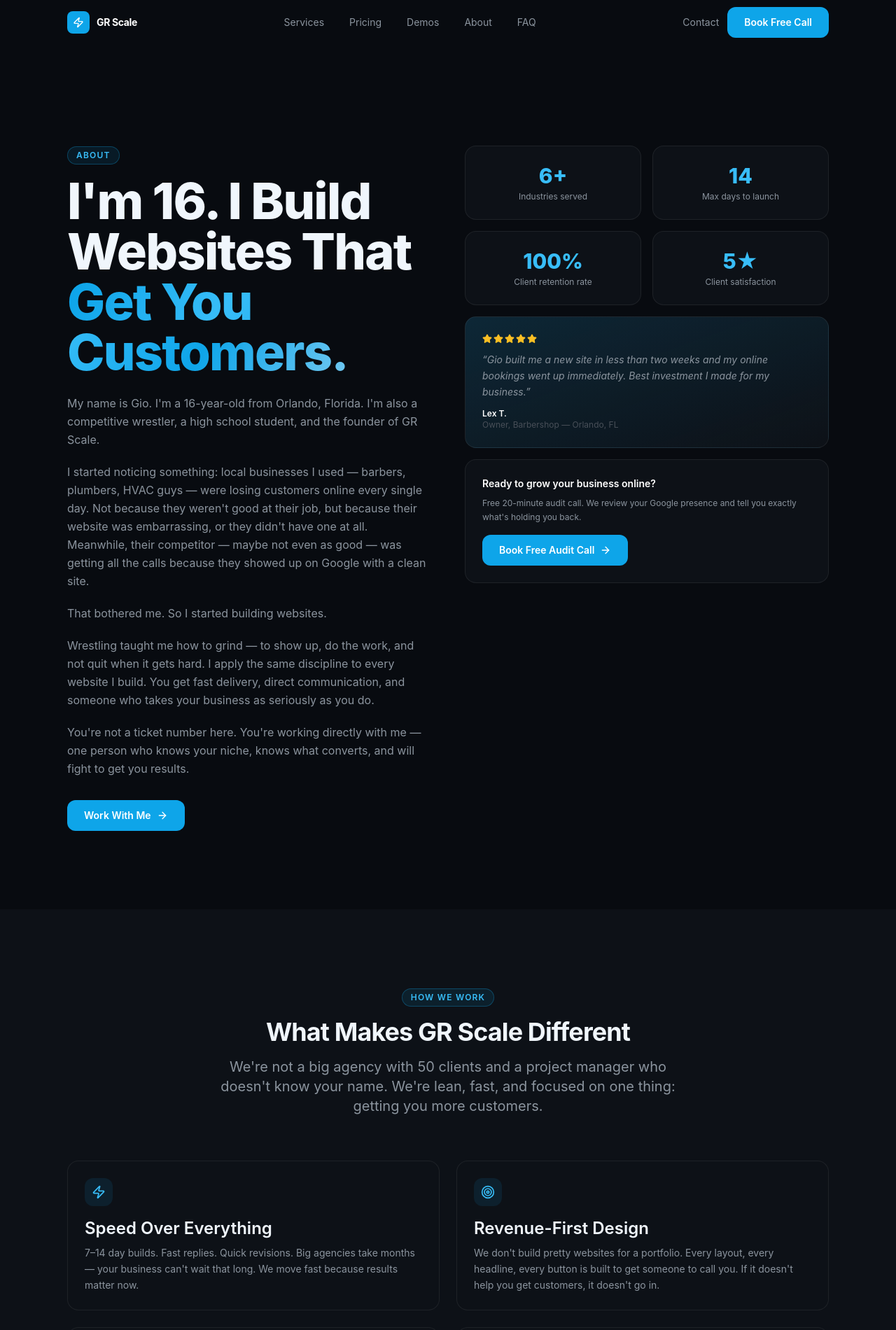
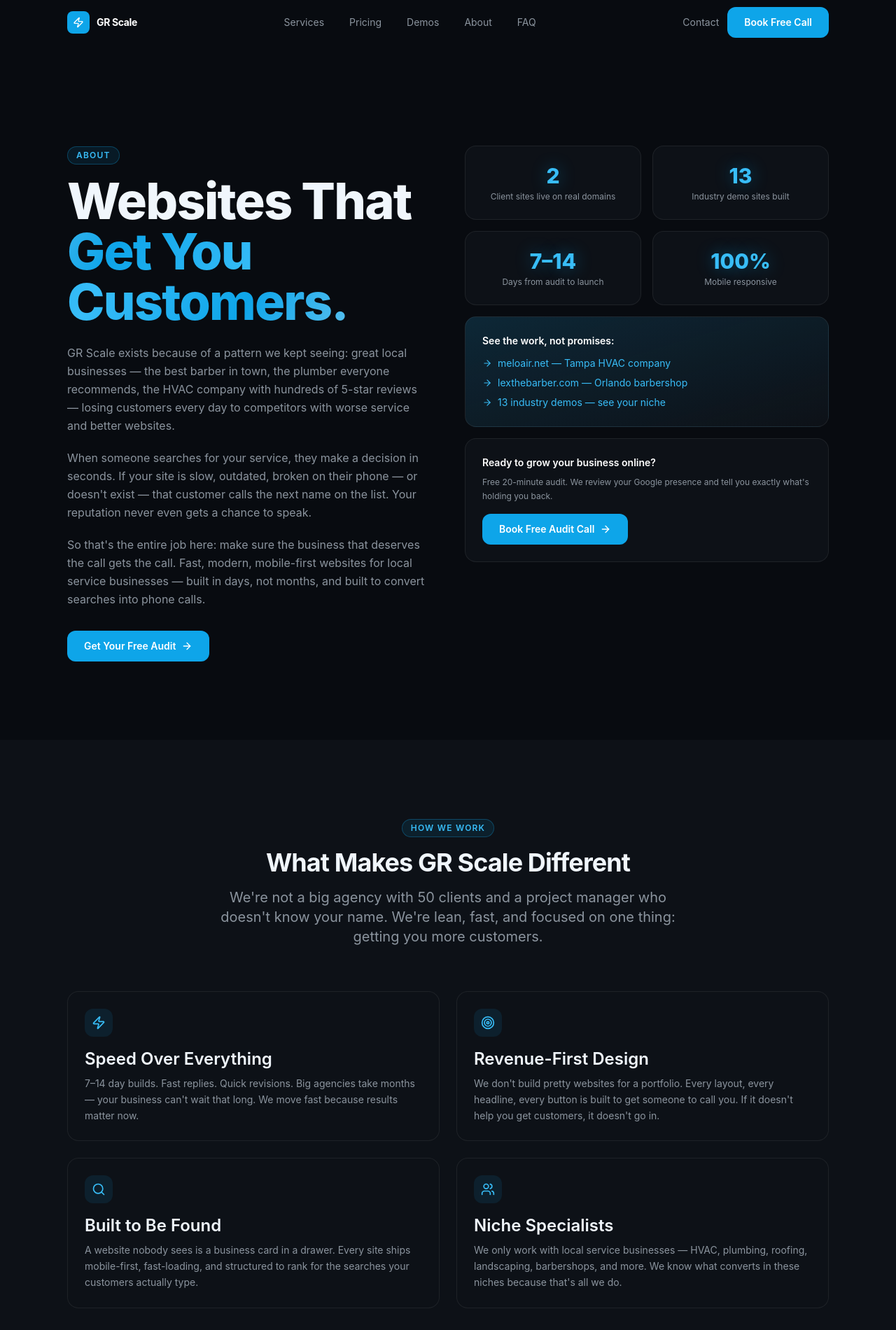
Before and after one commit to hayabusarivera23-ops/gr-scale-website, a Next.js app: page /about in a window 1280 px wide. Shown: the top 1900 px of the page at 70% size. Built offline with nearby package versions, Linux system fonts and the light colour scheme.

Commit message:
Rewrite About page: client-focused, team voice, remove personal bio + unverifiable stats

```diff
--- a/src/app/about/page.tsx
+++ b/src/app/about/page.tsx
@@ -1,5 +1,5 @@
 import Link from 'next/link'
-import { ArrowRight, Target, Heart, Zap, Users, CheckCircle, Star } from 'lucide-react'
+import { ArrowRight, Target, Zap, Search, Users, CheckCircle } from 'lucide-react'
 
 const VALUES = [
   {
@@ -13,28 +13,28 @@ const VALUES = [
     desc: "We don't build pretty websites for a portfolio. Every layout, every headline, every button is built to get someone to call you. If it doesn't help you get customers, it doesn't go in.",
   },
   {
-    icon: Heart,
-    title: 'Local Specialist',
-    desc: 'We only work with local service businesses — HVAC, plumbing, roofing, landscaping, barbershops. We know what converts in these niches because that\'s all we do.',
+    icon: Search,
+    title: 'Built to Be Found',
+    desc: 'A website nobody sees is a business card in a drawer. Every site ships mobile-first, fast-loading, and structured to rank for the searches your customers actually type.',
   },
   {
     icon: Users,
-    title: 'You Deal with Gio Directly',
-    desc: 'No account managers. No middlemen. You text me, I respond. You get one person who knows your business and actually cares whether you\'re getting results.',
+    title: 'Niche Specialists',
+    desc: 'We only work with local service businesses — HVAC, plumbing, roofing, landscaping, barbershops, and more. We know what converts in these niches because that\'s all we do.',
   },
 ]
 
 const STATS = [
-  { number: '6+',   label: 'Industries served'         },
-  { number: '14',   label: 'Max days to launch'        },
-  { number: '100%', label: 'Client retention rate'     },
-  { number: '5★',   label: 'Client satisfaction'       },
+  { number: '2',     label: 'Client sites live on real domains' },
+  { number: '13',    label: 'Industry demo sites built'         },
+  { number: '7–14',  label: 'Days from audit to launch'         },
+  { number: '100%',  label: 'Mobile responsive'                 },
 ]
 
 const WHY_DIFFERENT = [
-  'No agency overhead — you pay for the work, not a team of account managers',
+  'No agency overhead — you pay for the work, not a floor of account managers',
   'You see a demo for your exact niche before you pay anything',
-  'One point of contact from audit to launch',
+  'One dedicated point of contact from audit to launch',
   'Sites built to rank on Google, not just look good',
   'No long-term contracts on design work',
   'Ongoing support after launch — you\'re not abandoned',
@@ -50,72 +50,69 @@ export default function AboutPage() {
   return (
     <div className="pt-24">
 
-      {/* ── HEADER / STORY ── */}
+      {/* ── HEADER ── */}
       <section className="section pb-0">
         <div className="container-site max-w-4xl">
           <div className="grid gap-12 lg:grid-cols-2 items-start">
             <div>
               <span className="badge mb-4">About</span>
               <h1 className="h1 mb-6">
-                I&apos;m 16. I Build Websites That{' '}
+                Websites That{' '}
                 <span className="text-gradient">Get You Customers.</span>
               </h1>
 
               <p className="text-[var(--text-muted)] leading-relaxed mb-5">
-                My name is Gio. I&apos;m a 16-year-old from Orlando, Florida. I&apos;m also a competitive wrestler, a high school student, and the founder of GR Scale.
+                GR Scale exists because of a pattern we kept seeing: great local businesses — the best barber in town, the plumber everyone recommends, the HVAC company with hundreds of 5-star reviews — losing customers every day to competitors with worse service and better websites.
               </p>
 
               <p className="text-[var(--text-muted)] leading-relaxed mb-5">
-                I started noticing something: local businesses I used — barbers, plumbers, HVAC guys — were losing customers online every single day. Not because they weren&apos;t good at their job, but because their website was embarrassing, or they didn&apos;t have one at all. Meanwhile, their competitor — maybe not even as good — was getting all the calls because they showed up on Google with a clean site.
-              </p>
-
-              <p className="text-[var(--text-muted)] leading-relaxed mb-5">
-                That bothered me. So I started building websites.
-              </p>
-
-              <p className="text-[var(--text-muted)] leading-relaxed mb-5">
-                Wrestling taught me how to grind — to show up, do the work, and not quit when it gets hard. I apply the same discipline to every website I build. You get fast delivery, direct communication, and someone who takes your business as seriously as you do.
+                When someone searches for your service, they make a decision in seconds. If your site is slow, outdated, broken on their phone — or doesn&apos;t exist — that customer calls the next name on the list. Your reputation never even gets a chance to speak.
               </p>
 
               <p className="text-[var(--text-muted)] leading-relaxed mb-8">
-                You&apos;re not a ticket number here. You&apos;re working directly with me — one person who knows your niche, knows what converts, and will fight to get you results.
+                So that&apos;s the entire job here: make sure the business that deserves the call gets the call. Fast, modern, mobile-first websites for local service businesses — built in days, not months, and built to convert searches into phone calls.
               </p>
 
               <Link href="/book" className="btn-primary">
-                Work With Me <ArrowRight className="h-4 w-4" />
+                Get Your Free Audit <ArrowRight className="h-4 w-4" />
               </Link>
             </div>
 
-            {/* Right column: stats + trust */}
+            {/* Right column: stats + real work */}
             <div className="flex flex-col gap-4">
               <div className="grid grid-cols-2 gap-4">
                 {STATS.map(s => (
                   <div key={s.label} className="card text-center">
-                    <p className="text-3xl font-extrabold text-brand-400 mb-1">{s.number}</p>
+                    <p className="stat-number text-3xl font-extrabold text-brand-400 mb-1">{s.number}</p>
                     <p className="text-xs text-[var(--text-muted)]">{s.label}</p>
                   </div>
                 ))}
               </div>
 
-              {/* Quote callout */}
+              {/* Real work callout */}
               <div className="card bg-gradient-to-br from-brand-500/15 to-transparent border-brand-500/20">
-                <div className="flex gap-0.5 mb-3">
-                  {Array.from({ length: 5 }).map((_, i) => (
-                    <Star key={i} className="h-3.5 w-3.5 fill-amber-400 text-amber-400" />
-                  ))}
+                <p className="text-sm font-semibold text-white mb-3">See the work, not promises:</p>
+                <div className="flex flex-col gap-2">
+                  <a href="https://meloair.net" target="_blank" rel="noopener noreferrer"
+                     className="flex items-center gap-2 text-sm text-brand-400 hover:text-brand-300 transition">
+                    <ArrowRight className="h-3.5 w-3.5" /> meloair.net — Tampa HVAC company
+                  </a>
+                  <a href="https://lexthebarber.com" target="_blank" rel="noopener noreferrer"
+                     className="flex items-center gap-2 text-sm text-brand-400 hover:text-brand-300 transition">
+                    <ArrowRight className="h-3.5 w-3.5" /> lexthebarber.com — Orlando barbershop
+                  </a>
+                  <Link href="/demos"
+                     className="flex items-center gap-2 text-sm text-brand-400 hover:text-brand-300 transition">
+                    <ArrowRight className="h-3.5 w-3.5" /> 13 industry demos — see your niche
+                  </Link>
                 </div>
-                <p className="text-sm text-[var(--text-muted)] leading-relaxed italic mb-3">
-                  &ldquo;Gio built me a new site in less than two weeks and my online bookings went up immediately. Best investment I made for my business.&rdquo;
-                </p>
-                <p className="text-xs font-semibold text-white">Lex T.</p>
-                <p className="text-xs text-[var(--text-dim)]">Owner, Barbershop — Orlando, FL</p>
               </div>
 
               {/* CTA card */}
               <div className="card">
                 <p className="text-sm font-semibold text-white mb-2">Ready to grow your business online?</p>
                 <p className="text-xs text-[var(--text-muted)] mb-4 leading-relaxed">
-                  Free 20-minute audit call. We review your Google presence and tell you exactly what&apos;s holding you back.
+                  Free 20-minute audit. We review your Google presence and tell you exactly what&apos;s holding you back.
                 </p>
                 <Link href="/book" className="btn-primary text-sm py-2 px-4 justify-center">
                   Book Free Audit Call <ArrowRight className="h-4 w-4" />
@@ -177,9 +174,9 @@ export default function AboutPage() {
       <section className="section bg-[#0d1117]">
         <div className="container-site max-w-3xl text-center">
           <span className="badge mb-4">Who We Work With</span>
-          <h2 className="h2 mb-6">Local Florida Service Businesses</h2>
+          <h2 className="h2 mb-6">Local Service Businesses Nationwide</h2>
           <p className="lead mb-10">
-            If your customers find you on Google, we can help you get more of them. We specialize in service-based local businesses.
+            Based in Orlando, working with service businesses anywhere in the U.S. If your customers find you on Google, we can help you get more of them.
           </p>
 
           <div className="grid grid-cols-2 sm:grid-cols-5 gap-3 mb-8">
@@ -204,7 +201,7 @@ export default function AboutPage() {
         <div className="container-site max-w-2xl text-center">
           <h2 className="h2 mb-4">Let&apos;s Talk About Your Business</h2>
           <p className="lead mb-8">
-            Book a free 20-minute call. I&apos;ll audit your Google presence and show you exactly what&apos;s missing — no charge, no obligation.
+            Book a free 20-minute call. We&apos;ll audit your Google presence and show you exactly what&apos;s missing — no charge, no obligation.
           </p>
           <div className="flex flex-col sm:flex-row items-center justify-center gap-4">
             <Link href="/book" className="btn-primary px-8 py-4 text-base">
```
